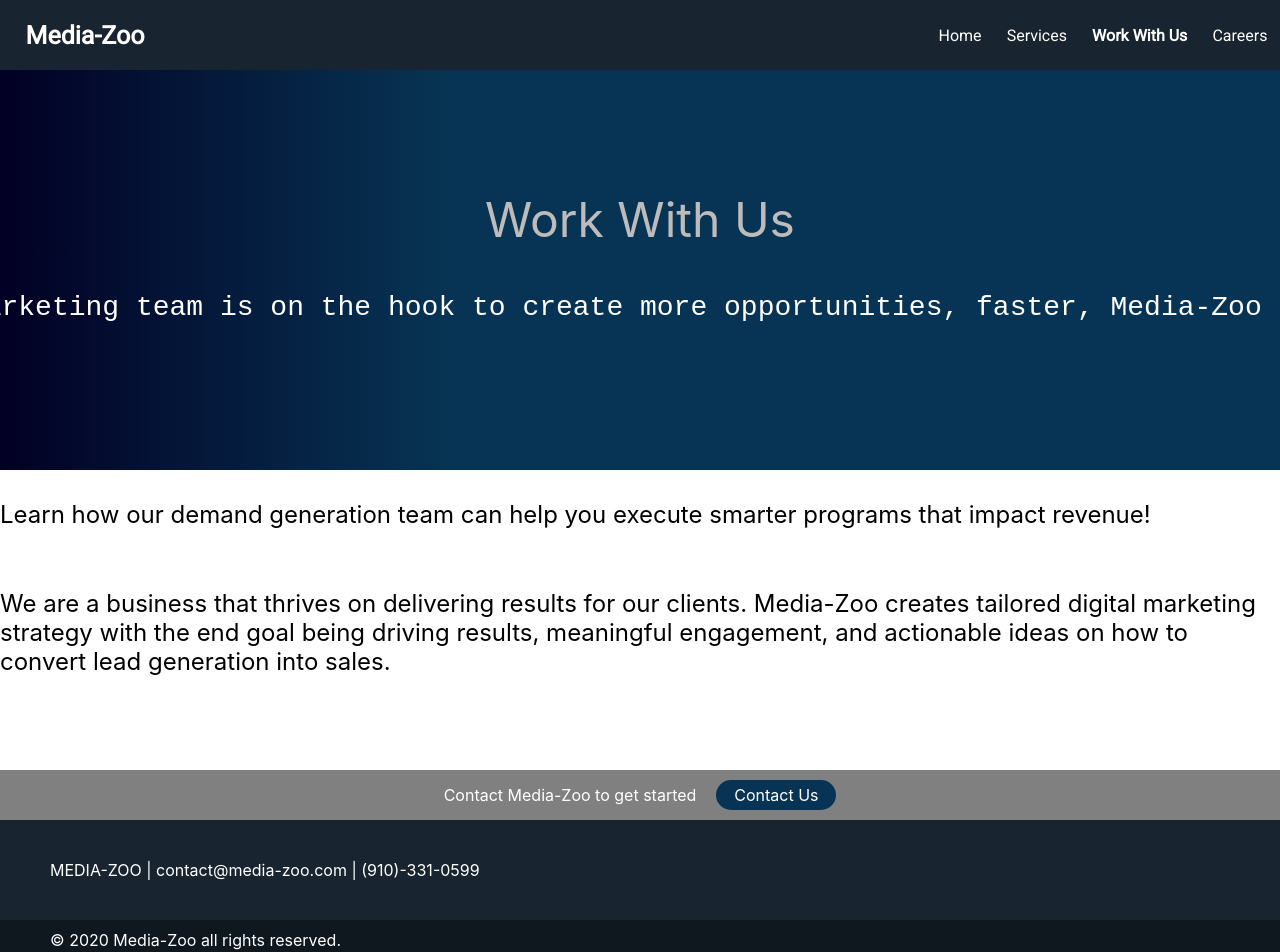
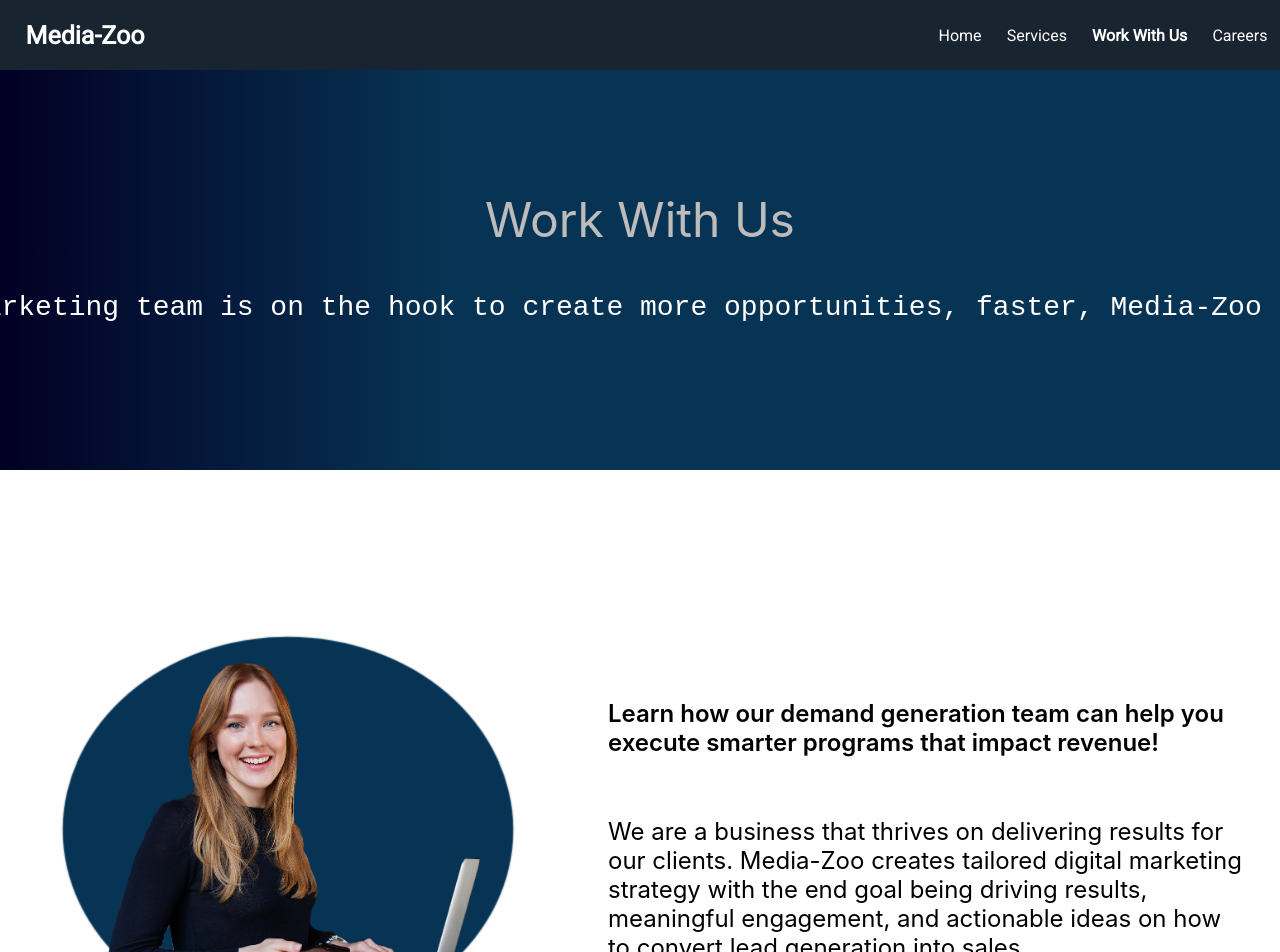
Before and after one commit to TaharkaZ/mediazoo, a React (Create React App) app: page /WorkWithUs in a window 1280 px wide. Shown: the top 952 px of the page. Built offline with nearby package versions, Linux system fonts and the light colour scheme.

Commit message:
Added a picture to the work with us page.

```diff
--- a/src/components/WorkWithUs.js
+++ b/src/components/WorkWithUs.js
@@ -6,6 +6,7 @@
 import { withRouter, Link, useRouteMatch, NavLink } from 'react-router-dom';
 import Header from './Header';
 import Footer from './Footer';
+import LaptopWoman from '../assets/laptopWoman.png';
 import * as services from '../ServicesOffered.json';
 const ServicesOffered = () => {
     const [data, setData] = useState(services.services);
@@ -17,9 +18,14 @@
                 <pre class="services-header-text">If your B2B marketing team is on the hook to create more opportunities, faster, Media-Zoo is the answer!
                 </pre>
             </div>
-            <div class="workwithus-content">
-               <div class="workwithus-block">Learn how our demand generation team can help you execute smarter programs that impact revenue!</div>
-               <div class="workwithus-block">We are a business that thrives on delivering results for our clients. Media-Zoo creates tailored digital marketing strategy with the end goal being driving results, meaningful engagement, and actionable ideas on how to convert lead generation into sales.</div>
+            <div class="workwithus-row">
+                <div class="workwithus-left">
+                    <img src={LaptopWoman} class="workwithus-img"></img>
+                </div>
+                <div class="workwithus-content">
+                <div class="workwithus-block bold">Learn how our demand generation team can help you execute smarter programs that impact revenue!</div>
+                <div class="workwithus-block">We are a business that thrives on delivering results for our clients. Media-Zoo creates tailored digital marketing strategy with the end goal being driving results, meaningful engagement, and actionable ideas on how to convert lead generation into sales.</div>
+                </div>
             </div>
             <div class="workwithus-call-to-action">Contact Media-Zoo to get started <a class="btn" href="mailto:contact@media-zoo.com">Contact Us</a></div>
             <Footer></Footer>
--- a/src/styles/components/Careers.scss
+++ b/src/styles/components/Careers.scss
@@ -1,10 +1,11 @@
 
 .careers-conent{
     max-width: 1440px;
-    min-height:700px;
+    min-height:calc(100vh - 80px);
     display: flex;
     flex-direction: column;
     align-content: center;
+    justify-content: center;
     margin: auto;
 }
 
--- a/src/styles/components/WorkWithUs.scss
+++ b/src/styles/components/WorkWithUs.scss
@@ -1,10 +1,12 @@
 
 .workwithus-content{
     max-width: 1440px;
-    min-height:300px;
+    width:50%;
+    min-height:calc(100vh - 80px);
     display: flex;
     flex-direction: column;
     align-content: center;
+    justify-content: center;
     margin: auto;
 }
 
@@ -37,3 +39,35 @@
     font-size: 1.5rem;
     margin: 30px 0px;
 }
+
+.bold{
+    font-weight: 600;
+}
+
+.workwithus-row{
+    display: flex;
+    flex-direction: row;
+    align-items: center;
+    max-width: 1440px;
+    margin: auto;
+}
+
+.workwithus-img{
+    display: flex;
+    align-items: center;
+    justify-content: center;
+    width:30vw;
+    height:30vw;
+}
+
+.workwithus-left{
+    display: flex;
+    height:30vw;
+    width:35vw;
+    justify-content: center;
+    align-items: center;
+    background-color:#073454;
+    box-shadow: 0 0 1pt 1pt #073454;
+    border-radius: 50%;
+    margin:5px 5%;
+}
```
Also changed, not shown: src/assets/laptopWoman.png (added).
